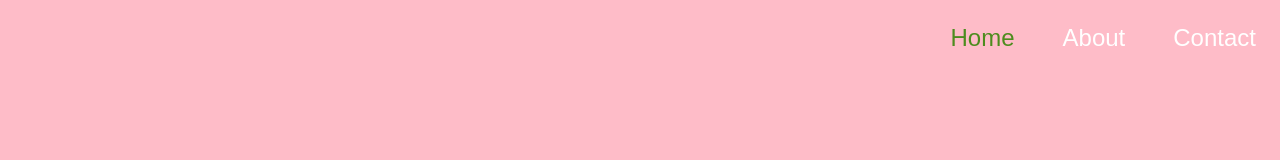
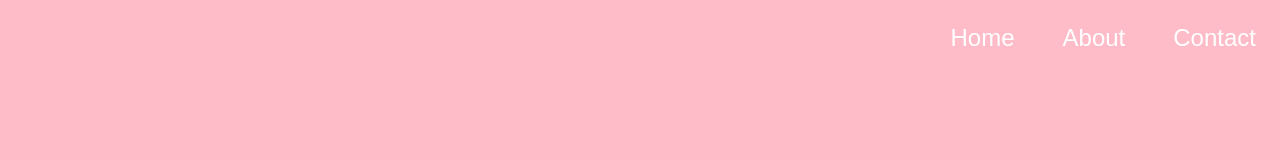
Before and after one commit to alexalala/portfolio, a React (Create React App) app: page / in a window 1280 px wide. Shown: the top 160 px of the page. Built offline with nearby package versions, Linux system fonts and the light colour scheme.

Commit message:
navbar styled with styled-components

```diff
--- a/src/components/Navbar.js
+++ b/src/components/Navbar.js
@@ -1,16 +1,46 @@
 import React, { Component } from 'react';
 import { NavLink } from 'react-router-dom';
+import styled from 'styled-components';
 
-import '../styles/components/Navbar.css';
+import * as palette from '../styles/Variables.js';
+
+const Nav = styled.ul`
+  text-align: right;
+  font-size: 1.5rem;
+`;
+
+const NavItem = styled.li`
+  display: inline-block;
+  margin: 1.5rem;
+
+  &:active {
+    color: ${palette.secondary_color};
+  }
+  a {
+    text-decoration: none;
+    color: ${palette.white};
+  }
+`;
+
+const NavA = styled(NavLink)`
+  text-decoration: none;
+  color: ${palette.white};
+`;
 
 class Navbar extends Component {
   render() {
     return (
-      <ul>
-        <li><NavLink exact to="/" activeClassName="active">Home</NavLink></li>
-        <li><NavLink to="/about" activeClassName="active">About</NavLink></li>
-        <li><NavLink to="/contact" activeClassName="active">Contact</NavLink></li>
-      </ul>
+      <Nav>
+        <NavItem>
+          <NavA exact to="/" activeClassName="active">Home</NavA>
+        </NavItem>
+        <NavItem>
+          <NavA to="/about" activeClassName="active">About</NavA>
+        </NavItem>
+        <NavItem>
+          <NavA to="/contact" activeClassName="active">Contact</NavA>
+        </NavItem>
+      </Nav>
     );
   };
 };
```
